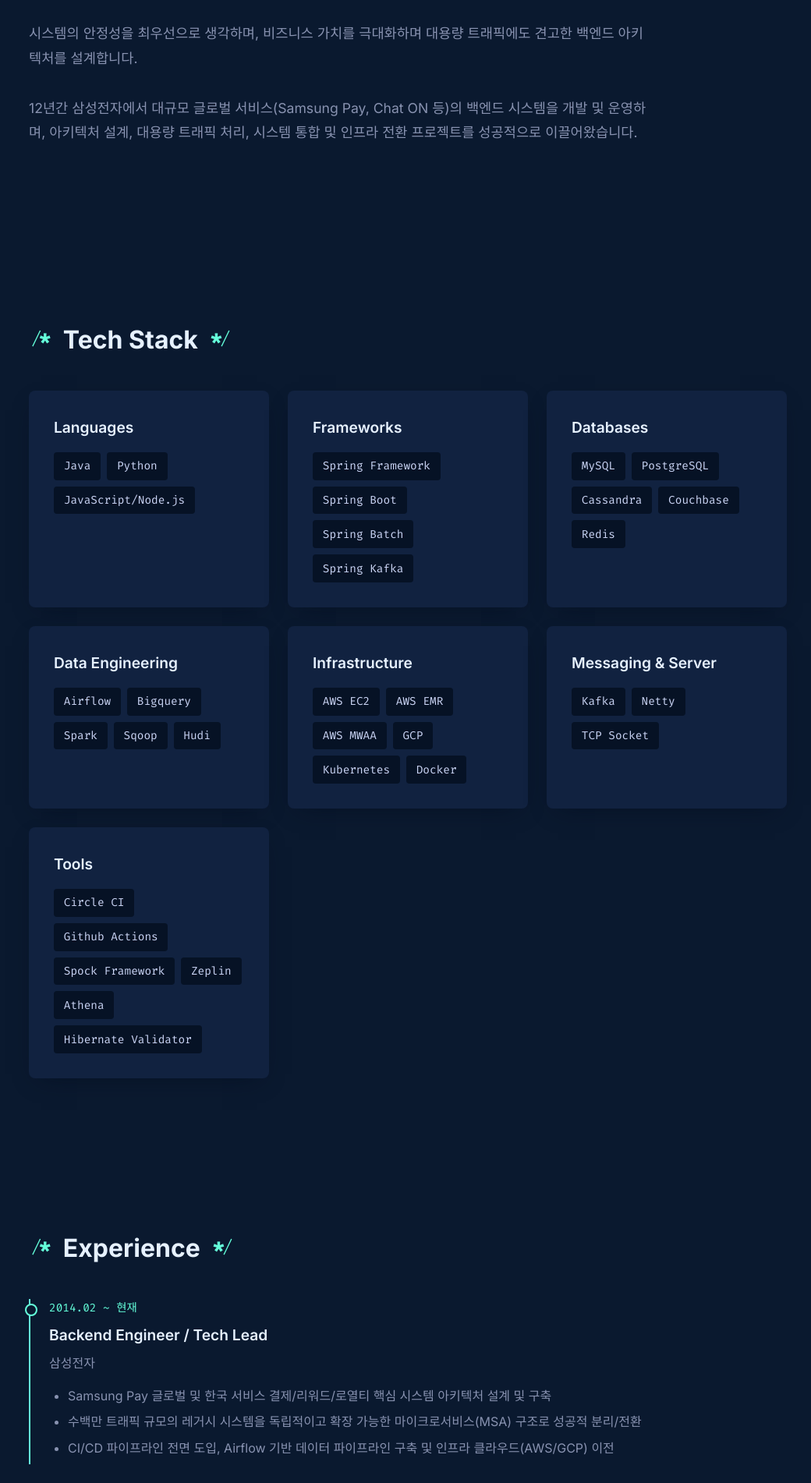
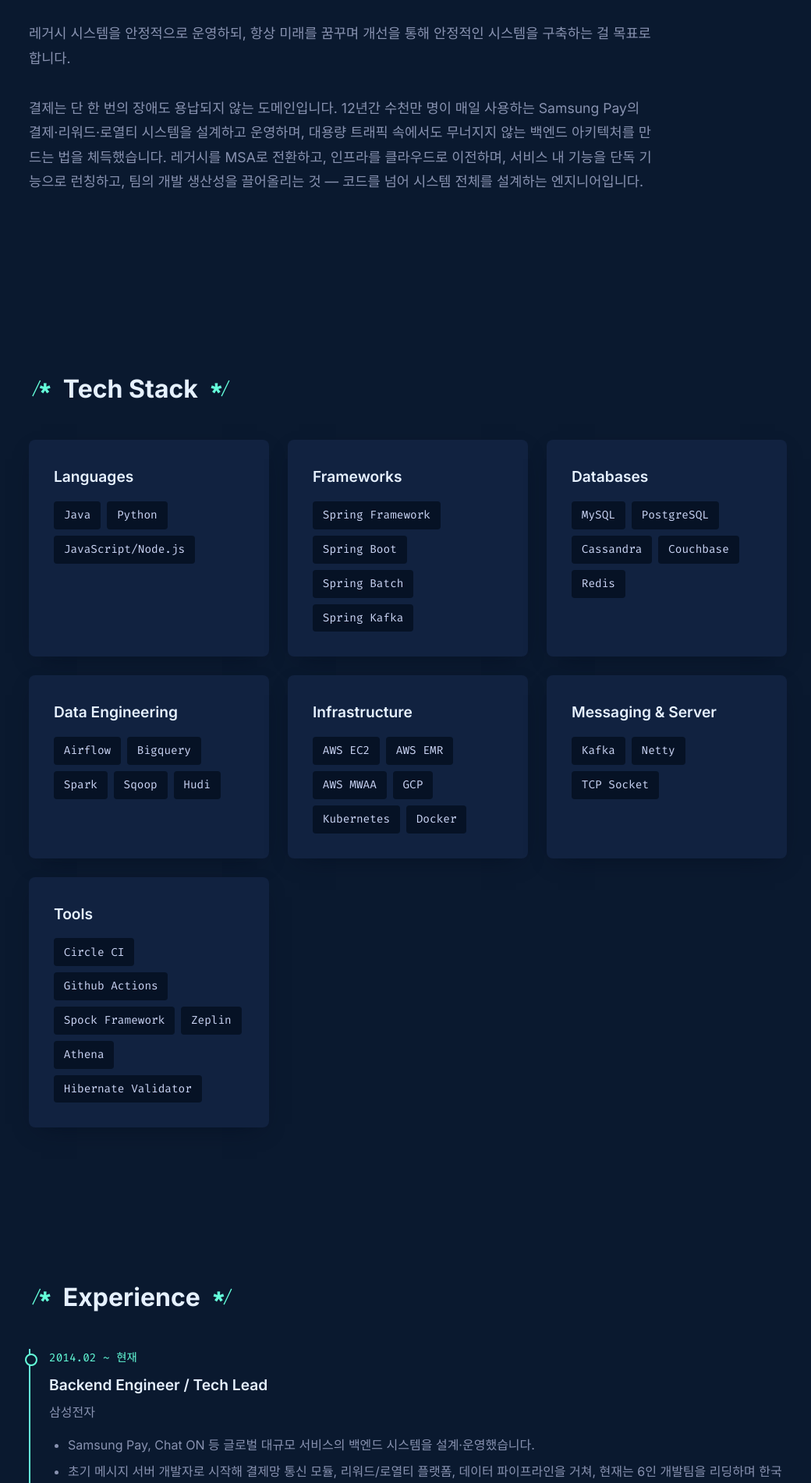
Before and after one commit to minkyunkim-kor/portfolio, a React (Vite) app: page / in a window 1280 px wide. Shown: the part 960-2862 px from the top of the page at 78% size, without its empty margins (117-1157 px from the left). Built offline with nearby package versions, Linux system fonts and the light colour scheme.

Commit message:
내용 수정

```diff
--- a/src/data.js
+++ b/src/data.js
@@ -5,8 +5,8 @@ export const data = {
     tags: ["System Architecture", "High-Traffic", "MSA", "AWS", "Modernization"],
   },
   about: {
-    philosophy: "시스템의 안정성을 최우선으로 생각하며, 비즈니스 가치를 극대화하며 대용량 트래픽에도 견고한 백엔드 아키텍처를 설계합니다.",
-    summary: "12년간 삼성전자에서 대규모 글로벌 서비스(Samsung Pay, Chat ON 등)의 백엔드 시스템을 개발 및 운영하며, 아키텍처 설계, 대용량 트래픽 처리, 시스템 통합 및 인프라 전환 프로젝트를 성공적으로 이끌어왔습니다."
+    philosophy: "레거시 시스템을 안정적으로 운영하되, 항상 미래를 꿈꾸며 개선을 통해 안정적인 시스템을 구축하는 걸 목표로 합니다.",
+    summary: "결제는 단 한 번의 장애도 용납되지 않는 도메인입니다. 12년간 수천만 명이 매일 사용하는 Samsung Pay의 결제·리워드·로열티 시스템을 설계하고 운영하며, 대용량 트래픽 속에서도 무너지지 않는 백엔드 아키텍처를 만드는 법을 체득했습니다. 레거시를 MSA로 전환하고, 인프라를 클라우드로 이전하며, 서비스 내 기능을 단독 기능으로 런칭하고, 팀의 개발 생산성을 끌어올리는 것 — 코드를 넘어 시스템 전체를 설계하는 엔지니어입니다."
   },
   techStack: {
     languages: ["Java", "Python", "JavaScript/Node.js"],
@@ -23,9 +23,9 @@ export const data = {
       company: "삼성전자",
       role: "Backend Engineer / Tech Lead",
       achievements: [
-        "Samsung Pay 글로벌 및 한국 서비스 결제/리워드/로열티 핵심 시스템 아키텍처 설계 및 구축",
-        "수백만 트래픽 규모의 레거시 시스템을 독립적이고 확장 가능한 마이크로서비스(MSA) 구조로 성공적 분리/전환",
-        "CI/CD 파이프라인 전면 도입, Airflow 기반 데이터 파이프라인 구축 및 인프라 클라우드(AWS/GCP) 이전"
+        "Samsung Pay, Chat ON 등 글로벌 대규모 서비스의 백엔드 시스템을 설계·운영했습니다.",
+        "초기 메시지 서버 개발자로 시작해 결제망 통신 모듈, 리워드/로열티 플랫폼, 데이터 파이프라인을 거쳐, 현재는 6인 개발팀을 리딩하며 한국 결제 서비스 전반의 아키텍처 의사결정을 주도하고 있습니다. ",
+        "레거시 모놀리스의 MSA 전환, 온프레미스 인프라의 클라우드 이전, CI/CD 및 테스트 자동화 체계 구축을 팀 단위로 이끌며 시스템 안정성과 개발 생산성을 함께 높여왔습니다."
       ]
     }
   ],
@@ -137,13 +137,13 @@ export const data = {
       title: "Airflow 인프라 전환 작업 리딩 (Onpremise -> AWS MWAA)",
       problem: "기존 Onpremise 환경 노후화 및 담당자 부재로 인한 문서화 미비. 주요 배치 인프라의 장애 리스크 대응이 어려운 상황.",
       solution: "안정성 확보를 위해 관리형 서비스인 AWS MWAA 전환 기획. 기존 DAG / 설정 환경의 깊이있는 정적 분석 진행 후 MWAA 환경에 맞게 마이그레이션.",
-      result: "배치 서버 리소스 운영 리스크 완벽 감소, 재구축 과정 중 상세한 문서화를 통해 운영 인수인계 및 히스토리 레퍼런스 확보."
+      result: "배치 서버 리소스 운영 리스크 완벽 감소, 재구축 과정 중 상세한 문서화를 통해 운영 인수인계 및 히스토리 레퍼런스 확보를 통해 신규 인력 온보딩 기간 2개월에서 2주로 단축. 기존 onPremise 서버 2대 운영 -> MWAA 전환으로 서버 직접 관리 0대로 감소."
     },
     {
       id: "admin-portal",
       title: "서비스 운영을 위한 어드민 포탈 개발 누락 관련 개선",
       problem: "팀 전원이 Backend만 구성되어 UI/어드민 기능 개발이 지연되었으며, 기존 기술 스택 노후화로 유지보수 난이도가 극심함.",
-      solution: "백엔드 엔지니어에게는 Internal API 제공 역할로 집중. AI Vibe coding(AI 보조 코딩 툴)을 활용하여 적은 공수만으로 신규 어드민 포탈 레이아웃과 데이터 연동부를 구현.",
+      solution: "백엔드 엔지니어에게는 Internal API 제공 역할로 집중. AI 보조 코딩 도구를 활용하여 적은 공수만으로 신규 어드민 포탈 레이아웃과 데이터 연동부를 구현.",
       result: "효율성 극대화 및 프론트엔드 부담감 해소. 새로운 뷰어와 제어 기능을 확보하여 프로덕션 운영 안정성에 큰 기여. 적용 전 어드민 개발 준비 및 배포 시간 3개월에서 1개월 이내로 단축(66% 감소)"
     },
     {
```
